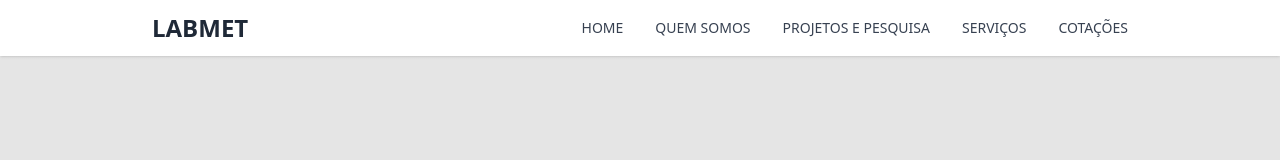
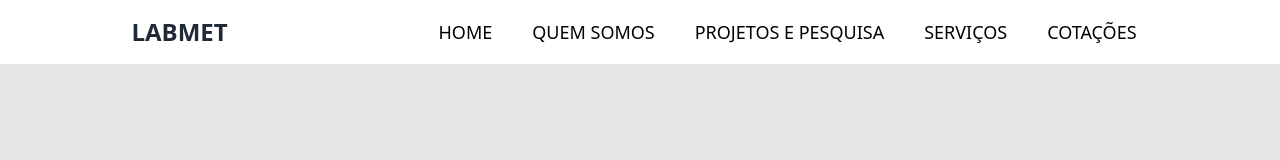
Before and after one commit to lcr-uerj/labmet, a Nuxt app: page /service in a window 1280 px wide. Shown: the top 160 px of the page. Built offline with nearby package versions, Linux system fonts and the light colour scheme.

Commit message:
menu responsivo

```diff
--- a/components/Header.vue
+++ b/components/Header.vue
@@ -1,38 +1,49 @@
 <script setup>
+import { Disclosure, DisclosureButton, DisclosurePanel, Menu, MenuButton, MenuItem, MenuItems } from '@headlessui/vue'
+import { Bars3Icon, BellIcon, XMarkIcon } from '@heroicons/vue/24/outline'
 
+const navigation = [
+  { name: 'Home', href: '/', current: false },
+  { name: 'Quem Somos', href: '/teams', current: false },
+  { name: 'Projetos e pesquisa', href: '/projects', current: false },
+  { name: 'Serviços', href: '/service', current: false },
+  { name: 'Cotações', href: '/cotacao', current: false },
+]
 </script>
 
 <template>
   <header>
-    <nav class="bg-white shadow">
-      <div class="container mx-auto px-6 py-3 ">
-        <div class="md:flex md:items-center md:justify-between">
-          <div class="flex justify-between items-center">
-            <div class="text-xl font-semibold text-gray-700">
-              <a href="#" class="text-gray-800 text-xl font-bold hover:text-gray-700 md:text-2xl">LABMET</a>
+    <Disclosure as="nav" class="bg-white" v-slot="{ open }">
+      <div class="mx-auto max-w-7xl px-2 sm:px-6 lg:px-8">
+        <div class="relative flex h-16 items-center justify-between">
+          <div class="absolute inset-y-0 left-0 flex items-center lg:hidden">
+            <!-- Mobile menu button-->
+            <DisclosureButton class="relative inline-flex items-center justify-around rounded-md p-2 text-gray-400 hover:bg-gray-700 hover:text-white focus:outline-none focus:ring-2 focus:ring-inset focus:ring-white">
+              <span class="absolute -inset-0.5" />
+              <span class="sr-only">Open main menu</span>
+              <Bars3Icon v-if="!open" class="block h-6 w-6" aria-hidden="true" />
+              <XMarkIcon v-else class="block h-6 w-6" aria-hidden="true" />
+            </DisclosureButton>
+          </div>
+          <div class="flex flex-1 items-center justify-around lg:items-stretch lg:justify-around">
+            <div class="flex flex-shrink-0 items-center">
+              <a href="/" class="text-gray-800 text-2xl font-bold hover:text-gray-700 lg:text-2xl">LABMET</a>
             </div>
-
-            <!-- Mobile menu button -->
-            <div class="flex md:hidden">
-              <button type="button" class="text-gray-500 hover:text-gray-600 focus:outline-none focus:text-gray-600" aria-label="toggle menu">
-                <svg viewBox="0 0 24 24" class="h-6 w-6 fill-current">
-                  <path fill-rule="evenodd" d="M4 5h16a1 1 0 0 1 0 2H4a1 1 0 1 1 0-2zm0 6h16a1 1 0 0 1 0 2H4a1 1 0 0 1 0-2zm0 6h16a1 1 0 0 1 0 2H4a1 1 0 0 1 0-2z"></path>
-                </svg>
-              </button>
+            <div class="hidden lg:block">
+              <div class="flex space-x-4">
+                <a v-for="item in navigation" :key="item.name" :href="item.href" :class="[item.current ? 'bg-gray-900 text-black' : 'text-black hover:text-gray-600', 'rounded-md px-3 py-2 text-lg uppercase font-medium']" :aria-current="item.current ? 'page' : undefined">{{ item.name }}</a>
+              </div>
             </div>
-          </div>
-
-          <!-- Mobile Menu open: "block", Menu closed: "hidden" -->
-          <div class="hidden -mx-4 md:flex md:items-center">
-            <a href="/" class="block mx-4 mt-2 md:mt-0 text-sm text-gray-700 uppercase hover:text-blue-600">Home</a>
-            <a href="/teams" class="block mx-4 mt-2 md:mt-0 text-sm text-gray-700 uppercase hover:text-blue-600">Quem Somos</a>
-            <a href="/projects" class="block mx-4 mt-2 md:mt-0 text-sm text-gray-700 uppercase hover:text-blue-600">Projetos e Pesquisa</a>
-            <a href="/service" class="block mx-4 mt-2 md:mt-0 text-sm text-gray-700 uppercase hover:text-blue-600">Serviços</a>
-            <a href="/cotacao" class="block mx-4 mt-2 md:mt-0 text-sm text-gray-700 uppercase hover:text-blue-600">Cotações</a>
           </div>
         </div>
       </div>
-    </nav>
+
+      <DisclosurePanel class="lg:hidden">
+        <div class="bg-black space-y-1 px-2 pb-3 pt-2">
+          <DisclosureButton v-for="item in navigation" :key="item.name" as="a" :href="item.href" :class="[item.current ? 'bg-gray-900 text-white' : 'text-gray-300 hover:bg-gray-700 hover:text-white', 'block rounded-md px-3 py-2 text-base font-medium']" :aria-current="item.current ? 'page' : undefined">{{ item.name }}</DisclosureButton>
+        </div>
+      </DisclosurePanel>
+    </Disclosure>
 
     <div class="w-full bg-cover bg-center" style="height:41em; background-image: url('/imgs/istockphoto-618067194-1024x1024.jpg');">
       <div class="flex items-center justify-center h-full w-full bg-gray-900 bg-opacity-50">
--- a/components/headerPage.vue
+++ b/components/headerPage.vue
@@ -1,38 +1,49 @@
 <script setup>
+import { Disclosure, DisclosureButton, DisclosurePanel, Menu, MenuButton, MenuItem, MenuItems } from '@headlessui/vue'
+import { Bars3Icon, BellIcon, XMarkIcon } from '@heroicons/vue/24/outline'
 
+const navigation = [
+  { name: 'Home', href: '/', current: false },
+  { name: 'Quem Somos', href: '/teams', current: false },
+  { name: 'Projetos e pesquisa', href: '/projects', current: false },
+  { name: 'Serviços', href: '/service', current: false },
+  { name: 'Cotações', href: '/cotacao', current: false },
+]
 </script>
 
 <template>
   <header>
-    <nav class="bg-white shadow">
-      <div class="container mx-auto px-6 py-3 ">
-        <div class="md:flex md:items-center md:justify-between">
-          <div class="flex justify-between items-center">
-            <div class="text-xl font-semibold text-gray-700">
-              <a href="#" class="text-gray-800 text-xl font-bold hover:text-gray-700 md:text-2xl">LABMET</a>
+    <Disclosure as="nav" class="bg-white" v-slot="{ open }">
+      <div class="mx-auto max-w-7xl px-2 sm:px-6 lg:px-8">
+        <div class="relative flex h-16 items-center justify-between">
+          <div class="absolute inset-y-0 left-0 flex items-center lg:hidden">
+            <!-- Mobile menu button-->
+            <DisclosureButton class="relative inline-flex items-center justify-around rounded-md p-2 text-gray-400 hover:bg-gray-700 hover:text-white focus:outline-none focus:ring-2 focus:ring-inset focus:ring-white">
+              <span class="absolute -inset-0.5" />
+              <span class="sr-only">Open main menu</span>
+              <Bars3Icon v-if="!open" class="block h-6 w-6" aria-hidden="true" />
+              <XMarkIcon v-else class="block h-6 w-6" aria-hidden="true" />
+            </DisclosureButton>
+          </div>
+          <div class="flex flex-1 items-center justify-around lg:items-stretch lg:justify-around">
+            <div class="flex flex-shrink-0 items-center">
+              <a href="/" class="text-gray-800 text-2xl font-bold hover:text-gray-700 lg:text-2xl">LABMET</a>
             </div>
-
-            <!-- Mobile menu button -->
-            <div class="flex md:hidden">
-              <button type="button" class="text-gray-500 hover:text-gray-600 focus:outline-none focus:text-gray-600" aria-label="toggle menu">
-                <svg viewBox="0 0 24 24" class="h-6 w-6 fill-current">
-                  <path fill-rule="evenodd" d="M4 5h16a1 1 0 0 1 0 2H4a1 1 0 1 1 0-2zm0 6h16a1 1 0 0 1 0 2H4a1 1 0 0 1 0-2zm0 6h16a1 1 0 0 1 0 2H4a1 1 0 0 1 0-2z"></path>
-                </svg>
-              </button>
+            <div class="hidden lg:block">
+              <div class="flex space-x-4">
+                <a v-for="item in navigation" :key="item.name" :href="item.href" :class="[item.current ? 'bg-gray-900 text-black' : 'text-black hover:text-gray-600', 'rounded-md px-3 py-2 text-lg uppercase font-medium']" :aria-current="item.current ? 'page' : undefined">{{ item.name }}</a>
+              </div>
             </div>
-          </div>
-
-          <!-- Mobile Menu open: "block", Menu closed: "hidden" -->
-          <div class="hidden -mx-4 md:flex md:items-center">
-            <a href="/" class="block mx-4 mt-2 md:mt-0 text-sm text-gray-700 uppercase hover:text-blue-600">Home</a>
-            <a href="/teams" class="block mx-4 mt-2 md:mt-0 text-sm text-gray-700 uppercase hover:text-blue-600">Quem Somos</a>
-            <a href="/projects" class="block mx-4 mt-2 md:mt-0 text-sm text-gray-700 uppercase hover:text-blue-600">Projetos e pesquisa</a>
-            <a href="/service" class="block mx-4 mt-2 md:mt-0 text-sm text-gray-700 uppercase hover:text-blue-600">Serviços</a>
-            <a href="/cotacao" class="block mx-4 mt-2 md:mt-0 text-sm text-gray-700 uppercase hover:text-blue-600">Cotações</a>
           </div>
         </div>
       </div>
-    </nav>
+
+      <DisclosurePanel class="lg:hidden">
+        <div class="bg-black space-y-1 px-2 pb-3 pt-2">
+          <DisclosureButton v-for="item in navigation" :key="item.name" as="a" :href="item.href" :class="[item.current ? 'bg-gray-900 text-white' : 'text-gray-300 hover:bg-gray-700 hover:text-white', 'block rounded-md px-3 py-2 text-base font-medium']" :aria-current="item.current ? 'page' : undefined">{{ item.name }}</DisclosureButton>
+        </div>
+      </DisclosurePanel>
+    </Disclosure>
   </header>
 </template>
 
--- a/package.json
+++ b/package.json
@@ -9,7 +9,6 @@
     "preview": "nuxt preview",
     "postinstall": "nuxt prepare",
     "start": "node .output/server/index.mjs"
-
   },
   "devDependencies": {
     "@nuxt/devtools": "latest",
@@ -19,5 +18,9 @@
     "tailwindcss": "^3.3.5",
     "vue": "^3.3.8",
     "vue-router": "^4.2.5"
+  },
+  "dependencies": {
+    "@headlessui/vue": "^1.7.16",
+    "@heroicons/vue": "^2.0.18"
   }
 }
```
Also changed, not shown: 1 other file (tests, documents, lock files or other folders).
